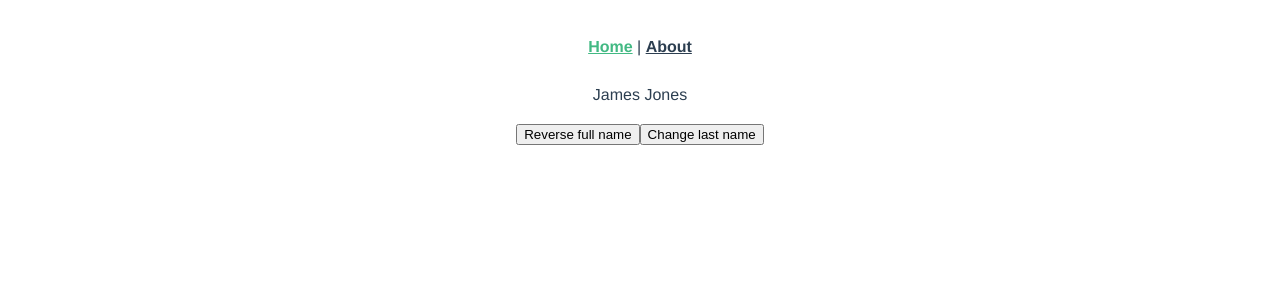
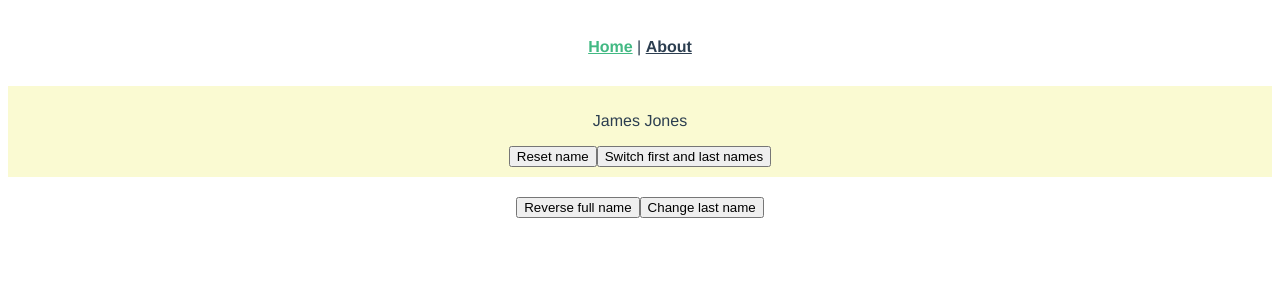
Before and after one commit to reed665/vue-typescript-playground, a Vue app: page / in a window 1280 px wide. Shown: the top 300 px of the page. Built offline with nearby package versions, Linux system fonts and the light colour scheme.

Commit message:
FullName: add a pair of emits

```diff
--- a/src/components/FullName.vue
+++ b/src/components/FullName.vue
@@ -1,11 +1,17 @@
 <template>
   <div class="full-name">
-    <div class="first-name">{{ fullName }}</div>
+    <p>{{ fullName }}</p>
+
+    <div class="actions">
+      <button @click="$emit('reset-name')">Reset name</button>
+      <button @click="switchNames">Switch first and last names</button>
+    </div>
   </div>
 </template>
 
 <script lang="ts">
-import { Component, Vue, Prop, Watch } from 'vue-property-decorator';
+import { Component, Vue, Prop, Watch, Emit } from 'vue-property-decorator';
+import { Person } from '@/helpers';
 
 const reverseString = (str: string): string => {
   return str.split('').reverse().join('');
@@ -38,5 +44,21 @@ export default class FullName extends Vue {
     this.reversed = !this.reversed;
   }
 
+  @Emit('switch-names')
+  switchNames() {
+    const person: Person = {
+      firstName: this.lastName || '',
+      lastName: this.firstName,
+    }
+    return person;
+  }
+
 }
 </script>
+
+<style lang="scss" scoped>
+.full-name {
+  padding: 10px;
+  background: lightgoldenrodyellow;
+}
+</style>
--- /dev/null
+++ b/src/helpers/index.ts
@@ -0,0 +1,4 @@
+export interface Person {
+  firstName: string
+  lastName?: string
+}
--- a/src/views/Home.vue
+++ b/src/views/Home.vue
@@ -1,6 +1,12 @@
 <template>
   <div class="home">
-    <FullName ref="fullName" first-name="James" :last-name="lastName" />
+    <FullName
+      ref="fullName"
+      :first-name="firstName"
+      :last-name="lastName"
+      @reset-name="handleResetName"
+      @switch-names="handleSwitchNames"
+    />
 
     <div class="action" style="margin-top: 20px;">
       <button @click="reverseFullName">Reverse full name</button>
@@ -13,6 +19,7 @@
 <script lang="ts">
 import { Component, Vue } from 'vue-property-decorator';
 import FullName from '@/components/FullName.vue';
+import { Person } from '@/helpers';
 
 @Component({
   components: {
@@ -20,10 +27,15 @@ import FullName from '@/components/FullName.vue';
   }
 })
 export default class Home extends Vue {
-  lastName?: string = 'Jones';
+  firstName = '';
+  lastName = '';
 
   $refs!: {
     fullName: FullName;
+  }
+
+  created() {
+    this.setDefaultName();
   }
 
   changeLastName(): void {
@@ -34,5 +46,19 @@ export default class Home extends Vue {
     this.$refs.fullName.reverse();
   }
 
+  private setDefaultName() {
+    this.firstName = 'James';
+    this.lastName = 'Jones';
+  }
+
+  handleResetName() {
+    this.setDefaultName();
+  }
+
+  handleSwitchNames(person: Person) {
+    this.firstName = person.firstName;
+    this.lastName = person.lastName || '';
+  }
+
 }
 </script>
```
